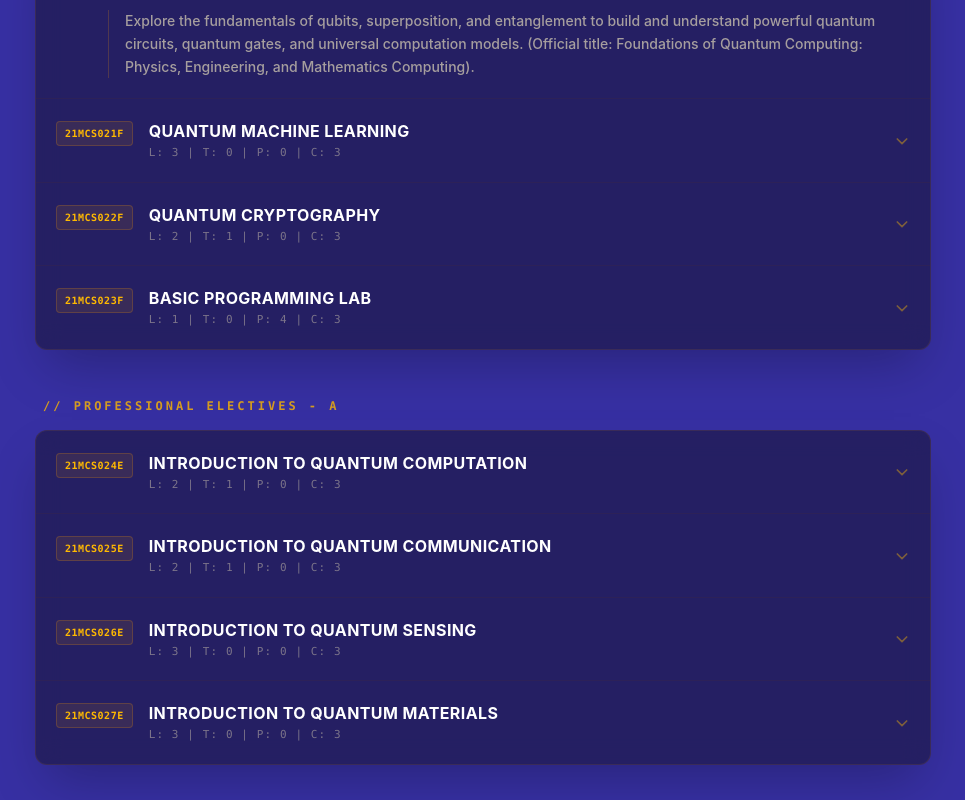
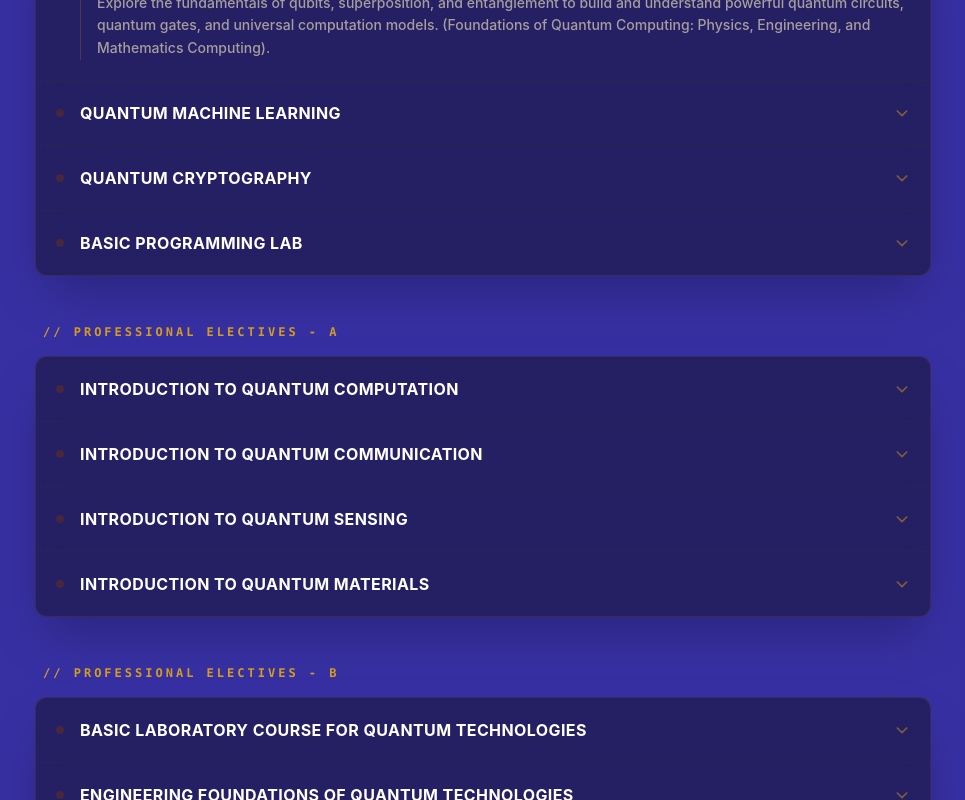
Before and after one commit to Techjeeva/qcc_website, a React (Vite) app: page / in a window 1280 px wide. Shown: the part 6080-6880 px from the top of the page, without its empty margins (157-1122 px from the left). Built offline with nearby package versions, Linux system fonts and the light colour scheme.

Commit message:
website updated

```diff
--- a/src/pages/Subjects.jsx
+++ b/src/pages/Subjects.jsx
@@ -7,30 +7,26 @@ export default function Subjects() {
       groupName: "Foundation Modules",
       items: [
         {
-          code: "21MCS020F",
-          title: "Quantum Computation", // Preserved exact custom entry 1
-          credits: "L: 2 | T: 1 | P: 0 | C: 3",
+          id: "f1",
+          title: "Quantum Computation", // Preserved custom entry 1
           description:
-            "Explore the fundamentals of qubits, superposition, and entanglement to build and understand powerful quantum circuits, quantum gates, and universal computation models. (Official title: Foundations of Quantum Computing: Physics, Engineering, and Mathematics Computing).",
+            "Explore the fundamentals of qubits, superposition, and entanglement to build and understand powerful quantum circuits, quantum gates, and universal computation models. (Foundations of Quantum Computing: Physics, Engineering, and Mathematics Computing).",
         },
         {
-          code: "21MCS021F",
-          title: "Quantum Machine Learning", // Preserved exact custom entry 2
-          credits: "L: 3 | T: 0 | P: 0 | C: 3",
+          id: "f2",
+          title: "Quantum Machine Learning", // Preserved custom entry 2
           description:
-            "Investigate how parameterized quantum circuits and quantum kernels can enhance machine learning pipelines, leading to theoretical performance breakthroughs in pattern recognition, dimensionality reduction, and high-dimensional AI model optimization. (Official title: Survey of Quantum technologies and Applications).",
+            "Investigate how parameterized quantum circuits and quantum kernels can enhance machine learning pipelines, leading to theoretical performance breakthroughs in pattern recognition, dimensionality reduction, and high-dimensional AI model optimization. (Survey of Quantum technologies and Applications).",
         },
         {
-          code: "21MCS022F",
-          title: "Quantum Cryptography", // Preserved exact custom entry 3
-          credits: "L: 2 | T: 1 | P: 0 | C: 3",
+          id: "f3",
+          title: "Quantum Cryptography", // Preserved custom entry 3
           description:
-            "Learn about secure communication protocols like Quantum Key Distribution (QKD) and post-quantum cryptographic primitives that are mathematically and physically provably secure against eavesdropping vectors. (Official title: Foundations of Quantum Technologies).",
+            "Learn about secure communication protocols like Quantum Key Distribution (QKD) and post-quantum cryptographic primitives that are mathematically and physically provably secure against eavesdropping vectors. (Foundations of Quantum Technologies).",
         },
         {
-          code: "21MCS023F",
+          id: "f4",
           title: "Basic Programming Lab",
-          credits: "L: 1 | T: 0 | P: 4 | C: 3",
           description: "Hands-on structural runtime workspace environment targeting low-level quantum simulation libraries, execution of quantum assembly code, and functional SDK application layouts.",
         },
       ],
@@ -39,27 +35,23 @@ export default function Subjects() {
       groupName: "Professional Electives - A",
       items: [
         {
-          code: "21MCS024E",
+          id: "ea1",
           title: "Introduction to Quantum Computation",
-          credits: "L: 2 | T: 1 | P: 0 | C: 3",
           description: "Formal introduction covering multi-qubit systems, density matrices, baseline quantum search routines, and algorithmic acceleration foundations.",
         },
         {
-          code: "21MCS025E",
+          id: "ea2",
           title: "Introduction to Quantum Communication",
-          credits: "L: 2 | T: 1 | P: 0 | C: 3",
           description: "Comprehensive tracking of state teleportation mechanics, entanglement purification layers, and secure information routing architectures across distributed hardware networks.",
         },
         {
-          code: "21MCS026E",
+          id: "ea3",
           title: "Introduction to Quantum Sensing",
-          credits: "L: 3 | T: 0 | P: 0 | C: 3",
           description: "High-precision sensing principles utilizing atomic systems, spin-resonance setups, and phase estimation loops to outpace classical baseline detection bounds.",
         },
         {
-          code: "21MCS027E",
+          id: "ea4",
           title: "Introduction to Quantum Materials",
-          credits: "L: 3 | T: 0 | P: 0 | C: 3",
           description: "Exploration of topological insulators, strongly correlated systems, and crystalline lattice configurations essential for manufacturing reliable physical qubit platforms.",
         },
       ],
@@ -68,39 +60,34 @@ export default function Subjects() {
       groupName: "Professional Electives - B",
       items: [
         {
-          code: "21MCS028E",
+          id: "eb1",
           title: "Basic Laboratory Course for Quantum Technologies",
-          credits: "L: 1 | T: 0 | P: 4 | C: 3",
           description: "Experimental laboratory module detailing physical apparatus alignment, state validation checks, and diagnostic benchmarking of noisy quantum components.",
         },
         {
-          code: "21MCS029E",
+          id: "eb2",
           title: "Engineering Foundations of Quantum Technologies",
-          credits: "L: 2 | T: 1 | P: 0 | C: 3",
           description: "System engineering paradigms encompassing control instrumentation, RF signal mapping, micro-architecture design, and environmental isolation layers.",
         },
         {
-          code: "21MCS030E",
+          id: "eb3",
           title: "Solid State Physics for Quantum Technologies",
-          credits: "L: 3 | T: 0 | P: 0 | C: 3",
           description: "Theoretical frameworks focusing on energy band formations, semiconductor physics, Josephson junctions, and superconducting hardware design matrices.",
         },
         {
-          code: "21MCS031E",
+          id: "eb4",
           title: "Quantum Optics",
-          credits: "L: 3 | T: 0 | P: 0 | C: 3",
           description: "Advanced investigation into quantized electromagnetic fields, single-photon emission pathways, coherent states, and hardware-driven optical computation setups.",
         },
       ],
     },
   ];
 
-  // Flat list mapper for active accordion index control tracking
-  const flatSubjects = curriculumSections.flatMap((section) => section.items);
-  const [openSubjectCode, setOpenSubjectCode] = useState(flatSubjects[0]?.code || null);
+  // Flat mapper for initial open state index selection
+  const [openSubjectId, setOpenSubjectId] = useState("f1");
 
-  const handleToggle = (code) => {
-    setOpenSubjectCode(openSubjectCode === code ? null : code);
+  const handleToggle = (id) => {
+    setOpenSubjectId(openSubjectId === id ? null : id);
   };
 
   return (
@@ -131,34 +118,27 @@ export default function Subjects() {
               {/* Accordion Container Wrapper */}
               <div className="bg-[#0a0904]/40 backdrop-blur-md border border-amber-500/10 rounded-xl overflow-hidden shadow-2xl">
                 {section.items.map((subject) => {
-                  const isOpen = openSubjectCode === subject.code;
+                  const isOpen = openSubjectId === subject.id;
                   return (
                     <div
-                      key={subject.code}
+                      key={subject.id}
                       className="border-b border-amber-900/10 last:border-b-0 transition-colors"
                     >
                       {/* Active Row Header Click Trigger */}
                       <button
-                        onClick={() => handleToggle(subject.code)}
-                        className="w-full p-5 flex flex-col sm:flex-row sm:items-center justify-between text-left focus:outline-none group transition-all hover:bg-amber-500/[0.02]"
+                        onClick={() => handleToggle(subject.id)}
+                        className="w-full p-5 flex items-center justify-between text-left focus:outline-none group transition-all hover:bg-amber-500/[0.02]"
                       >
-                        <div className="flex items-start gap-4">
-                          {/* Code Tag Unit */}
-                          <div className="mt-0.5 px-2 py-1 rounded bg-amber-500/10 border border-amber-500/20 flex-shrink-0 text-[10px] font-mono font-bold text-amber-400 tracking-wider">
-                            {subject.code}
-                          </div>
-                          <div>
-                            <h4 className="text-base font-bold text-white group-hover:text-amber-400 transition-colors tracking-wide uppercase">
-                              {subject.title}
-                            </h4>
-                            <span className="text-[11px] font-mono text-amber-100/40 uppercase tracking-widest block mt-0.5">
-                              {subject.credits}
-                            </span>
-                          </div>
+                        <div className="flex items-center gap-4">
+                          {/* Minimal high-tech line accent instead of codes */}
+                          <div className={`h-2 w-2 rounded-full transition-all duration-300 ${isOpen ? 'bg-amber-500 shadow-[0_0_8px_#f59e0b]' : 'bg-amber-900/40'}`}></div>
+                          <h4 className="text-base font-bold text-white group-hover:text-amber-400 transition-colors tracking-wide uppercase">
+                            {subject.title}
+                          </h4>
                         </div>
 
                         {/* Interactive Dynamic Action Chevron */}
-                        <div className="flex-shrink-0 ml-auto mt-3 sm:mt-0 pl-14 sm:pl-0">
+                        <div className="flex-shrink-0 ml-auto">
                           <svg
                             className={`h-4 w-4 text-amber-400/40 group-hover:text-amber-400 transform transition-transform duration-300 ${
                               isOpen ? 'rotate-180' : 'rotate-0'
@@ -179,7 +159,7 @@ export default function Subjects() {
                           isOpen ? 'max-h-48 opacity-100' : 'max-h-0 opacity-0'
                         }`}
                       >
-                        <div className="pl-[72px] pr-6 pb-5">
+                        <div className="pl-11 pr-6 pb-5">
                           <p className="text-amber-100/60 text-sm leading-relaxed border-l border-amber-500/20 pl-4 font-medium">
                             {subject.description}
                           </p>
```
